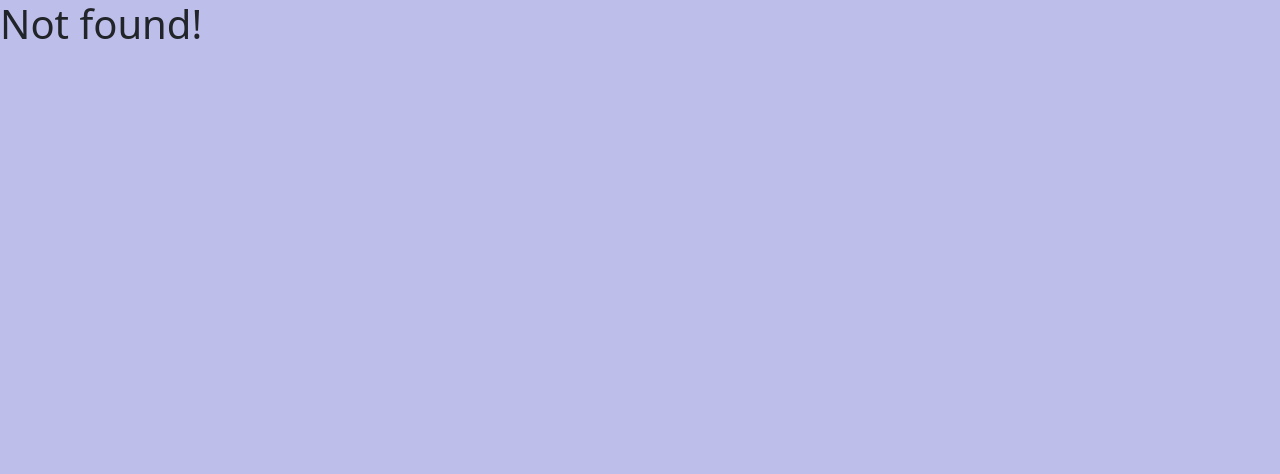
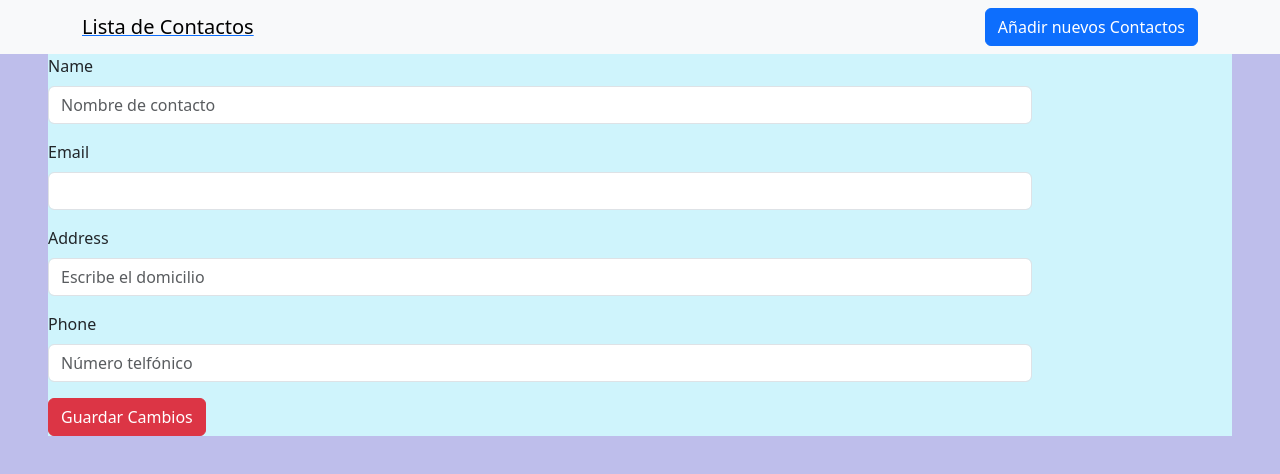
Before and after one commit to 4GeeksAcademy/Daniela-MV_Lista-de-Constactos, a React (Vite) app: page /edit/1 in a window 1280 px wide. Before the commit this address had no page. Shown: the top 474 px of the page. Built offline with nearby package versions, Linux system fonts and the light colour scheme.

Commit message:
Finalizado

```diff
--- a/src/components/Contactos.jsx
+++ b/src/components/Contactos.jsx
@@ -1,7 +1,48 @@
 import React from "react";
+import { Link } from "react-router-dom";
+import useGlobalReducer from "../hooks/useGlobalReducer";
+
 
 const Contacts = ({ contacts }) => {
+    const {dispatch}=useGlobalReducer();
 
+
+const deleteContact = () => {
+
+    fetch(`https://playground.4geeks.com/contact/agendas/DaniMV/contacts/${contacts.id}`, {
+        method: "DELETE"
+    })
+        .then((response) => {
+            if (!response.ok) {
+                throw new Error("Error al borrar el contacto");
+            }
+            return fetch("https://playground.4geeks.com/contact/agendas/DaniMV/contacts");
+        })
+        .then((response) => response.json())
+        .then((data) => {
+            dispatch({
+                type: "get_contacts",
+                payload: data.contacts
+            });
+        })
+        .catch((error) => console.error("Error eliminando contacto:", error));
+};
+
+    // const deleteContact = () =>{
+
+    //    fetch(`https://playground.4geeks.com/contact/agendas/DaniMV/contacts/${contacts.id}`,{
+    //        method: "DELETE"
+    //    })
+    //    .then ((response) =>{
+    //     if (!response.ok){
+    //         throw new Error("Error al borrar el contacto");
+    //     } dispatch ({
+    //         type:"delete_contact",
+    //         payload:contacts.id
+    //     });
+    //    })
+    //    .catch((error)=> console.error("Error de eliminado de contacto:", error ));
+    // }
 
 
     return (
@@ -28,10 +69,10 @@ const Contacts = ({ contacts }) => {
                             </p>
                         </div>
                         <div className="Buttons m-3">
-                            <button type="button" className="btn btn-outline-primary me-3">
+                            <button type="button" className="btn btn-outline-primary me-3" onClick={deleteContact}>
                                 <i className="bi bi-trash-fill"></i>
                             </button>
-                            <Link to="/form" state={{ contact: contacto }}>Editar
+                            <Link to={`/edit/${contacts.id}`}>
                             <button type="button" className="btn btn-outline-primary">
                                <i className="bi bi-pencil-fill"></i>
                             </button>
--- /dev/null
+++ b/src/pages/EditContact.jsx
@@ -0,0 +1,84 @@
+import { useState, useEffect } from "react";
+import { useParams, useNavigate } from "react-router-dom";
+import useGlobalReducer from "../hooks/useGlobalReducer";
+
+const EditContact = () => {
+    const { id } = useParams();
+    const navigate = useNavigate();
+    const { store, dispatch } = useGlobalReducer();
+
+    const [form, setForm] = useState({
+        name: "",
+        address: "",
+        phone: "",
+        email: "",
+    });
+
+    useEffect(() => {
+        const contactToEdit = store.contacts.find(contact => contact.id === parseInt(id));
+        if (contactToEdit) {
+            setForm(contactToEdit);
+        }
+    }, [id, store.contacts]);
+
+    const handleChange = (e) => {
+        setForm({ ...form, [e.target.name]: e.target.value });
+    };
+
+    const handleSubmit = (e) => {
+        e.preventDefault();
+
+        fetch(`https://playground.4geeks.com/contact/agendas/DaniMV/contacts/${id}`, {
+            method: "PUT",
+            headers: {
+                "Content-Type": "application/json"
+            },
+            body: JSON.stringify(form)
+        })
+        .then((response) => {
+            if (!response.ok){
+                throw new Error("Error al actualizar contacto");
+            }
+            return response.json();
+        })
+        .then((updatedContact) => {
+            dispatch({
+                type: "update_contact",
+                payload: updatedContact
+            });
+            navigate("/");
+        })
+        .catch((error) => console.error("Error actualizando contacto:", error));
+    };
+
+    return (
+         <div className="Container d-flex justify-content-center mx-5 bg-info-subtle">
+    <form className="row g-3" onSubmit={handleSubmit}>
+         <div className="col-10">
+            <label htmlFor="inputName" className="form-label">Name</label>
+            <input type="text" className="form-control" id="inputName" placeholder="Nombre de contacto" value={form.name} onChange={handleChange } name="name"/>
+        </div>
+        <div className="col-md-10">
+            <label htmlFor="inputEmail4" className="form-label">Email</label>
+            <input type="email" className="form-control" id="inputEmail4" value={form.email} onChange={handleChange } name= "email" />
+        </div>
+        <div className="col-10">
+            <label htmlFor="inputAddress" className="form-label">Address</label>
+            <input type="text" className="form-control" id="inputAddress" placeholder="Escribe el domicilio" value={form.address} onChange={handleChange } name="address"/>
+        </div>
+        <div className="col-10">
+            <label htmlFor="inputphone" className="form-label">Phone</label>
+            <input type="text" className="form-control" id="inputPhone" placeholder="Número telfónico" value={form.phone} onChange={handleChange } name="phone"/>
+        </div>
+
+        <div className="col-12">
+            <button type="submit" className="btn btn-danger">Guardar Cambios
+            </button>
+        </div>
+    </form>
+    </div>
+
+    );
+};
+
+export default EditContact;
--- a/src/pages/Home.jsx
+++ b/src/pages/Home.jsx
@@ -35,6 +35,10 @@ export const Home = () => {
 	}
 
 	useEffect(() => {
+		user()
+	}, [])
+
+	useEffect(() => {
 		const getContacts = async () => {
 			try {
 				const response = await fetch("https://playground.4geeks.com/contact/agendas/DaniMV/contacts")
@@ -53,12 +57,9 @@ export const Home = () => {
 		getContacts()
 	}, [])
 
-	useEffect(() => {
-		user()
-	}, [])
-
 	return (
 		<div className="text-center mt-5">
+
 			{store.contacts?.map((value, index) => {
 				return (
 					<Contacts key={index} contacts={value} />
--- a/src/routes.jsx
+++ b/src/routes.jsx
@@ -10,6 +10,7 @@ import { Home } from "./pages/Home";
 import { Single } from "./pages/Single";
 import { Demo } from "./pages/Demo";
 import AddContacts from "./pages/Formulario.jsx"
+import EditContact from "./pages/EditContact.jsx"
 
 
 export const router = createBrowserRouter(
@@ -28,6 +29,7 @@ export const router = createBrowserRouter(
         <Route path="/single/:theId" element={ <Single />} />  {/* Dynamic route for single items */}
         <Route path="/demo" element={<Demo />} />
         <Route path="/formulario" element={<AddContacts/>} />
+        <Route path="/edit/:id" element={<EditContact/>} />
 
 
       </Route>
--- a/src/store.js
+++ b/src/store.js
@@ -31,10 +31,11 @@ case "add_contact":
 case "update_contact":
     return {
         ...store,
-        contacts: store.contacts.map((c) =>
-            c.id === action.payload.id ? action.payload : c
+        contacts: store.contacts.map(contact =>
+            contact.id === action.payload.id ? action.payload : contact
         )
     };
+
 
 
 default:
```
